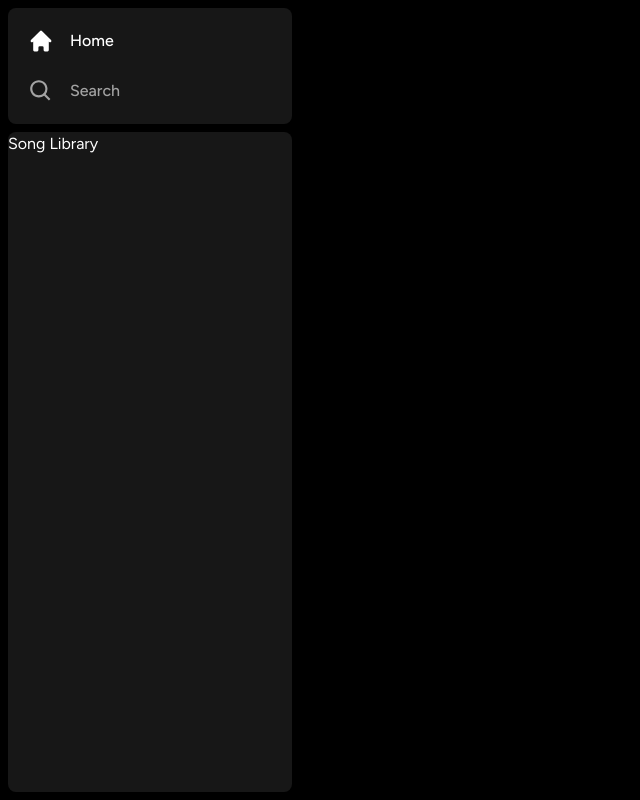
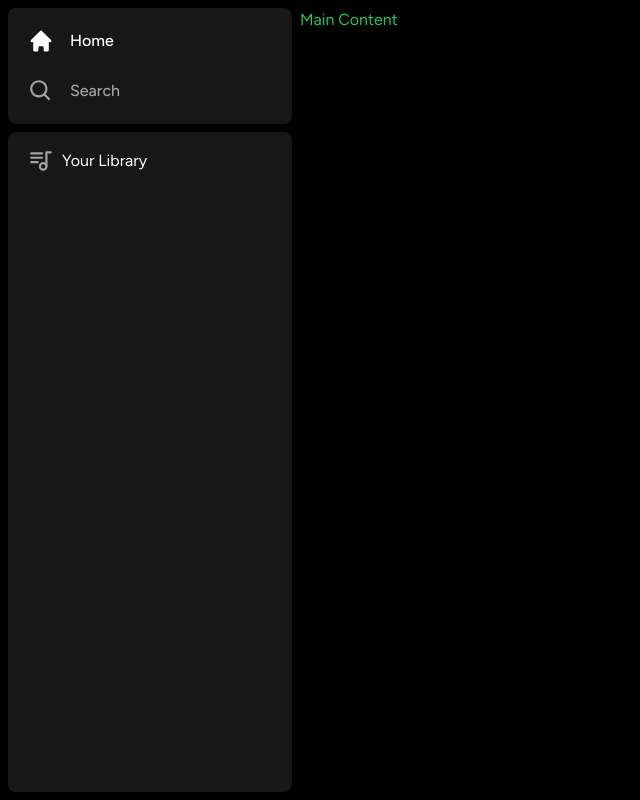
Before and after one commit to Legitshadows/spotify-clone, a Next.js app: page / in a window 1280 px wide. Shown: the whole page, without its empty margins (0-640 px from the left). Built offline with nearby package versions, Linux system fonts and the light colour scheme.

Commit message:
worked on sidebar more and added library

```diff
--- /dev/null
+++ b/components/Library.tsx
@@ -0,0 +1,38 @@
+"use client";
+
+import { TbPlaylist } from "react-icons/tb";
+
+const Library = () => {
+    const onClick = () => {
+        // Will handle upload stuff later
+    };
+
+    return (
+        <div className="flex flex-col">
+            <div
+                className="
+                  flex
+                  items-center
+                  justify-between
+                  px-5
+                  pt-4
+                "
+                >
+                    <div
+                    className="
+                      inline-flex
+                      items-center
+                      gap-x-2
+                      "
+                    >
+                        <TbPlaylist className="text-neutral-400" size={26} />
+                        <p>
+                            Your Library
+                        </p>
+                    </div>
+                </div>
+        </div>
+    );
+}
+
+export default Library;
--- a/components/Sidebar.tsx
+++ b/components/Sidebar.tsx
@@ -7,6 +7,7 @@
 import { BiSearch } from "react-icons/bi";
 import Box from "./Box";
 import SidebarItem from "./SidebarItem";
+import Library from "./Library";
 
 interface SidebarProps {
     children: React.ReactNode;
@@ -64,10 +65,13 @@
                     </div>
                 </Box>
                 <Box className="overflow-y-auto h-full">
-                    Song Library
+                    <Library />
                 </Box>
 
             </div>
+            <main className="h-full flex-1 overflow-y-auto py-2">
+                {children}
+            </main>
         </div>
     );
 }
```
